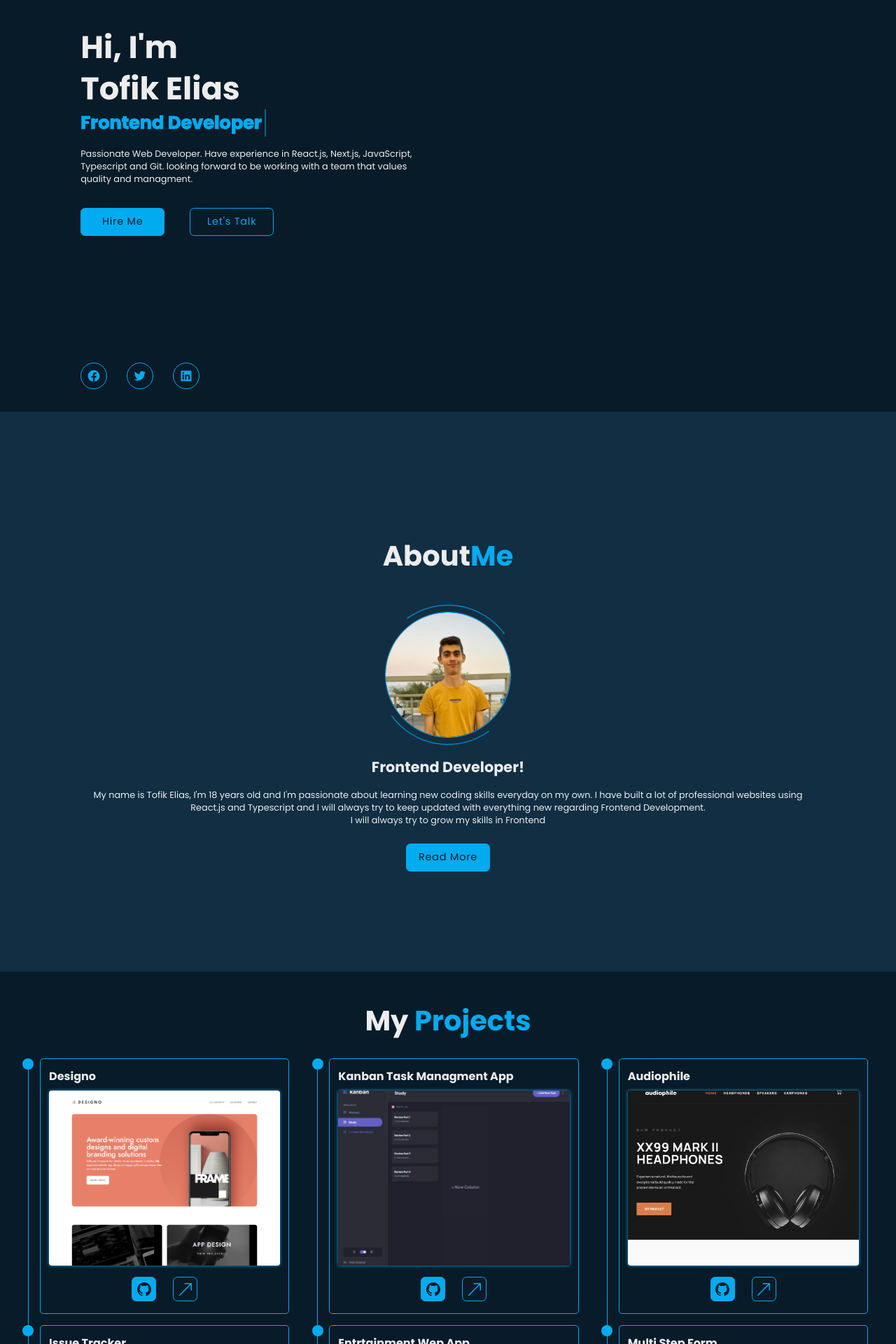
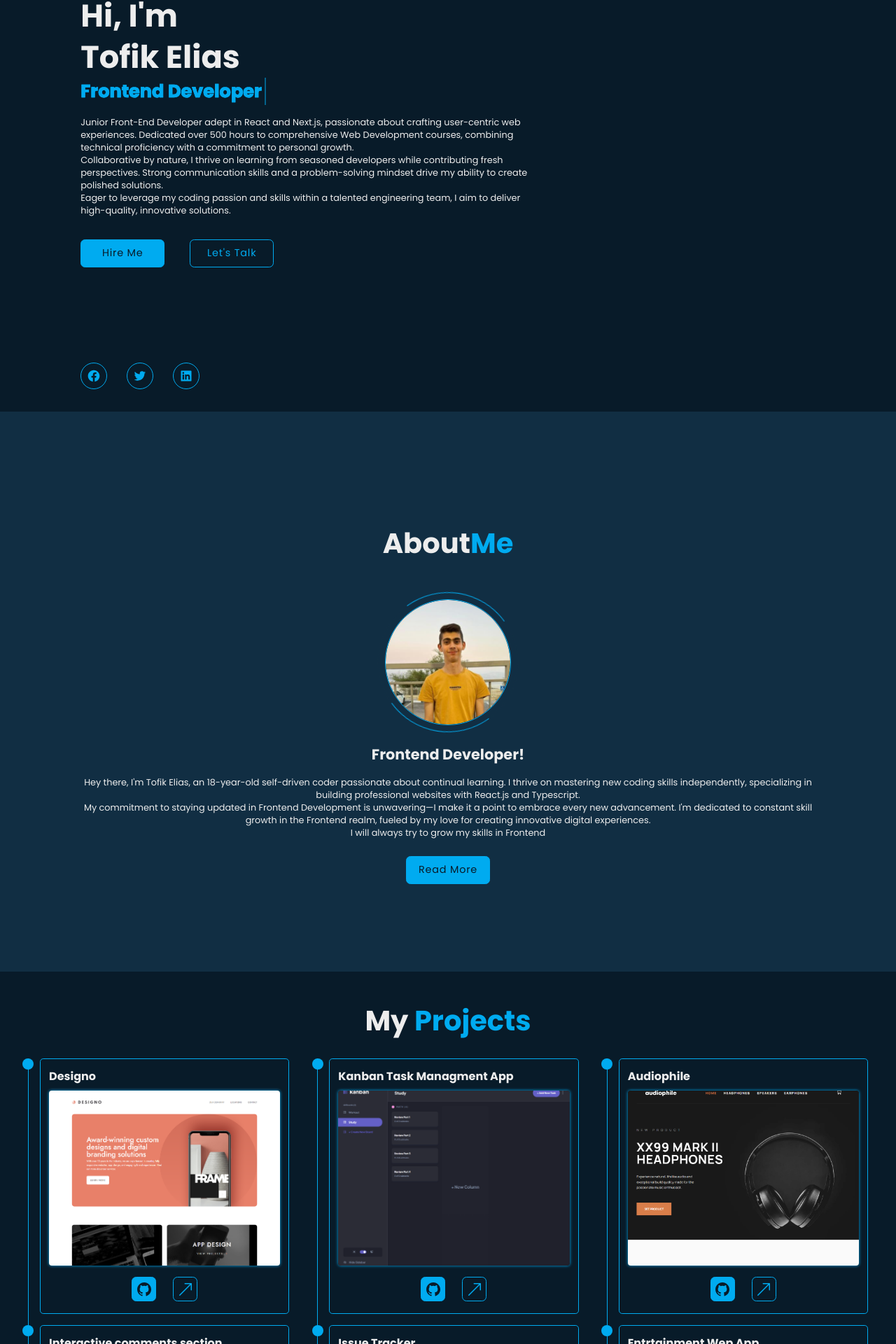
Before and after one commit to TofikE124/Portfolio, a React (Vite) app: page / in a window 1280 px wide. Shown: the part 212-2132 px from the top of the page at 70% size. Built offline with nearby package versions, Linux system fonts and the light colour scheme.

Commit message:
Add interactive-comments-section project

```diff
--- a/src/data/Projects.ts
+++ b/src/data/Projects.ts
@@ -35,6 +35,15 @@ const Projects: Project[] = [
     categories: ["React", "CSS"],
     websiteURL: "https://brilliant-begonia-545122.netlify.app/",
     codeURL: "https://github.com/TofikE124/Audiophile-Ecommerce-Website",
+  },
+  {
+    id: "9",
+    title: "Interactive comments section",
+    imageURL: "/projects/InteractiveCommentsSection.png",
+    description: "",
+    categories: ["Next.js", "CSS", "NextAuth", "Primsa", "PostgresSQL"],
+    websiteURL: "https://interactive-comments-section-three-inky.vercel.app",
+    codeURL: "https://github.com/TofikE124/interactive-comments-section",
   },
   {
     id: "8",
--- a/src/index.css
+++ b/src/index.css
@@ -91,7 +91,7 @@ section {
 }
 
 .home-content {
-  max-width: 60rem;
+  max-width: 80rem;
   z-index: 99;
 }
 
--- a/src/sections/AboutSection.tsx
+++ b/src/sections/AboutSection.tsx
@@ -30,11 +30,15 @@ const AboutSection = () => {
           ></span>
         </h3>
         <p>
-          My name is Tofik Elias, I'm 18 years old and I'm passionate about
-          learning new coding skills everyday on my own. I have built a lot of
-          professional websites using React.js and Typescript and I will always
-          try to keep updated with everything new regarding Frontend
-          Development.
+          Hey there, I'm Tofik Elias, an 18-year-old self-driven coder
+          passionate about continual learning. I thrive on mastering new coding
+          skills independently, specializing in building professional websites
+          with React.js and Typescript.
+          <br />
+          My commitment to staying updated in Frontend Development is
+          unwavering—I make it a point to embrace every new advancement. I'm
+          dedicated to constant skill growth in the Frontend realm, fueled by my
+          love for creating innovative digital experiences.
           <br />I will always try to grow my skills in Frontend
           <span
             className="animate scroll"
--- a/src/sections/HomeSection.tsx
+++ b/src/sections/HomeSection.tsx
@@ -24,9 +24,18 @@ export const HomeSection = () => {
           ></span>
         </div>
         <p>
-          Passionate Web Developer. Have experience in React.js, Next.js,
-          JavaScript, Typescript and Git. looking forward to be working with a
-          team that values quality and managment.
+          Junior Front-End Developer adept in React and Next.js, passionate
+          about crafting user-centric web experiences. Dedicated over 500 hours
+          to comprehensive Web Development courses, combining technical
+          proficiency with a commitment to personal growth.
+          <br />
+          Collaborative by nature, I thrive on learning from seasoned developers
+          while contributing fresh perspectives. Strong communication skills and
+          a problem-solving mindset drive my ability to create polished
+          solutions.
+          <br />
+          Eager to leverage my coding passion and skills within a talented
+          engineering team, I aim to deliver high-quality, innovative solutions.
           <span
             className="animate"
             style={{ "--i": 4 } as React.CSSProperties}
```
Also changed, not shown: public/projects/InteractiveCommentsSection.png (added).
